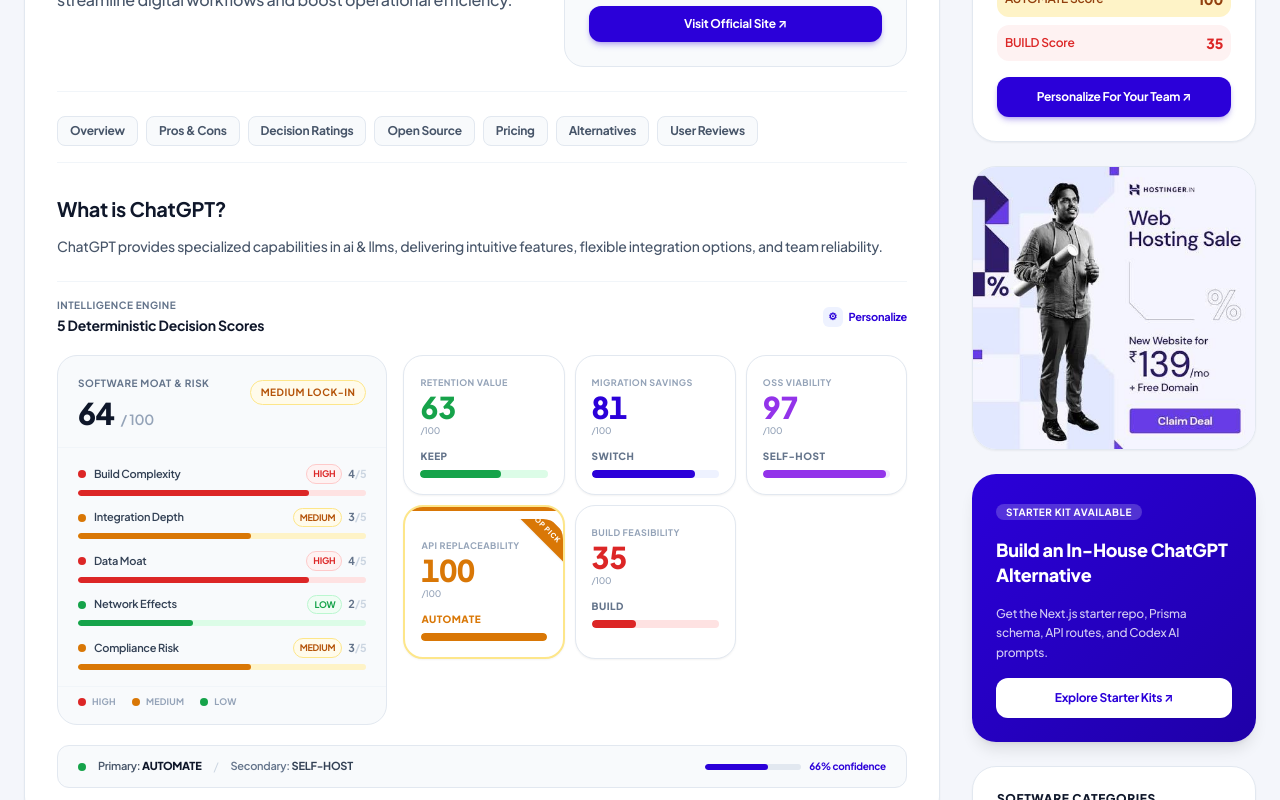
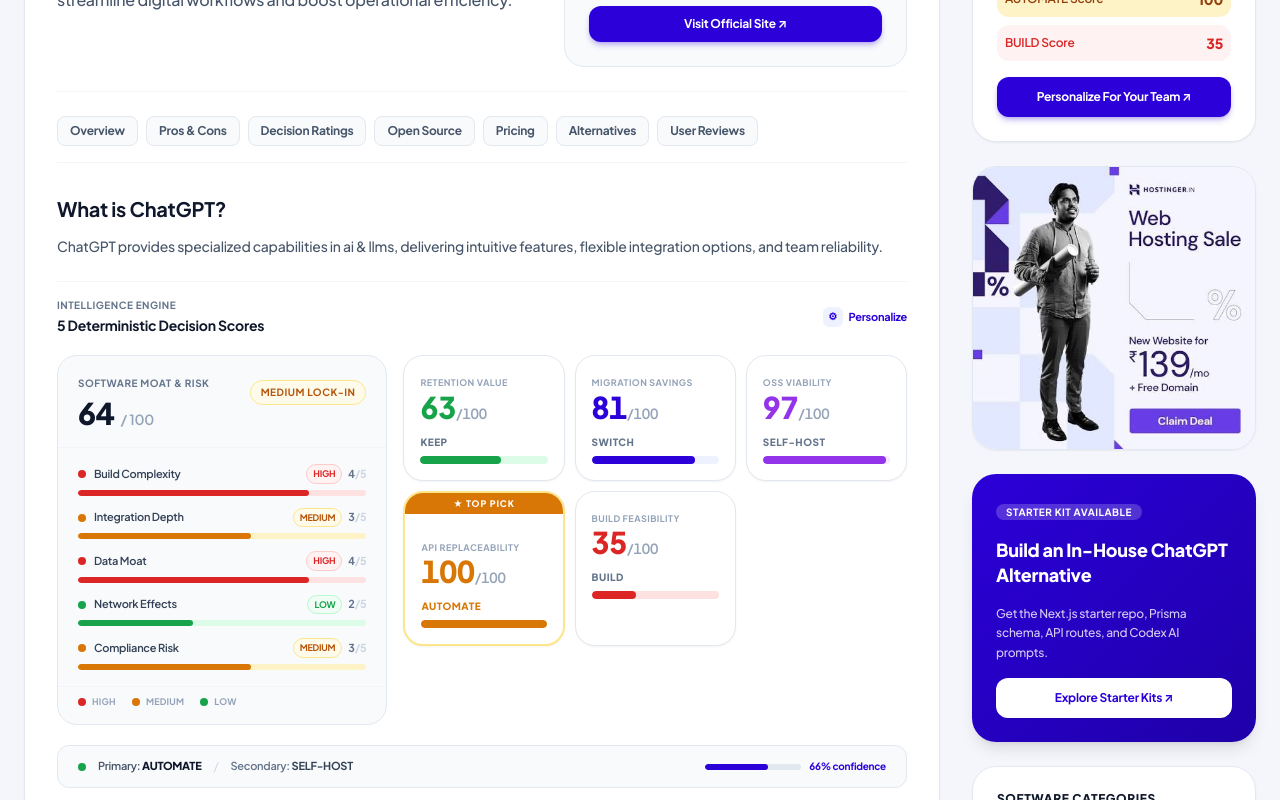
Before and after one commit to kulwantnagi/SaaSDecision, a Next.js app: page /software/chatgpt in a window 1280 px wide. Shown: the part 422-1222 px from the top of the page. Built offline with nearby package versions, Linux system fonts and the light colour scheme; no server answers.

Commit message:
ui: show score as 100/100 on single line across all cards

```diff
--- a/src/app/software/[slug]/page.tsx
+++ b/src/app/software/[slug]/page.tsx
@@ -567,25 +567,19 @@
       isPrimary ? `border-2 ${badgeBorder} shadow-md` : 'border-[#e2e8f0]'
     }`}>
 
-      {/* Top accent stripe */}
-      {isPrimary && <div className={`absolute top-0 left-0 right-0 h-1 ${barColor}`} />}
-
-      {/* Corner ribbon */}
-      {isPrimary && (
-        <div className="absolute top-0 right-0 w-[72px] h-[72px] overflow-hidden pointer-events-none rounded-tr-2xl">
-          <div
-            className={`absolute -top-1 -right-6 w-[90px] text-center text-[7px] font-extrabold uppercase tracking-widest text-white py-[5px] rotate-45 shadow-sm ${barColor}`}
-          >
-            ★ Top Pick
-          </div>
+      {/* Top Pick bar */}
+      {isPrimary ? (
+        <div className={`absolute top-0 left-0 right-0 flex items-center justify-center gap-1 py-1 text-[9px] font-extrabold uppercase tracking-widest text-white ${barColor}`}>
+          ★ Top Pick
         </div>
-      )}
+      ) : null}
 
       {/* Score number + hint */}
-      <div className="pt-1">
+      <div className={isPrimary ? 'pt-5' : 'pt-1'}>
         <p className="text-[9px] font-bold uppercase tracking-wider text-[#94a3b8] mb-0.5">{hint}</p>
-        <p className={`text-3xl font-extrabold tabular-nums leading-none ${textColor}`}>{score}</p>
-        <p className="text-[9px] text-[#94a3b8] font-medium mt-0.5">/100</p>
+        <p className={`text-3xl font-extrabold tabular-nums leading-none ${textColor}`}>
+          {score}<span className="text-sm font-semibold text-[#94a3b8]">/100</span>
+        </p>
       </div>
 
       {/* Label + progress bar */}
```
